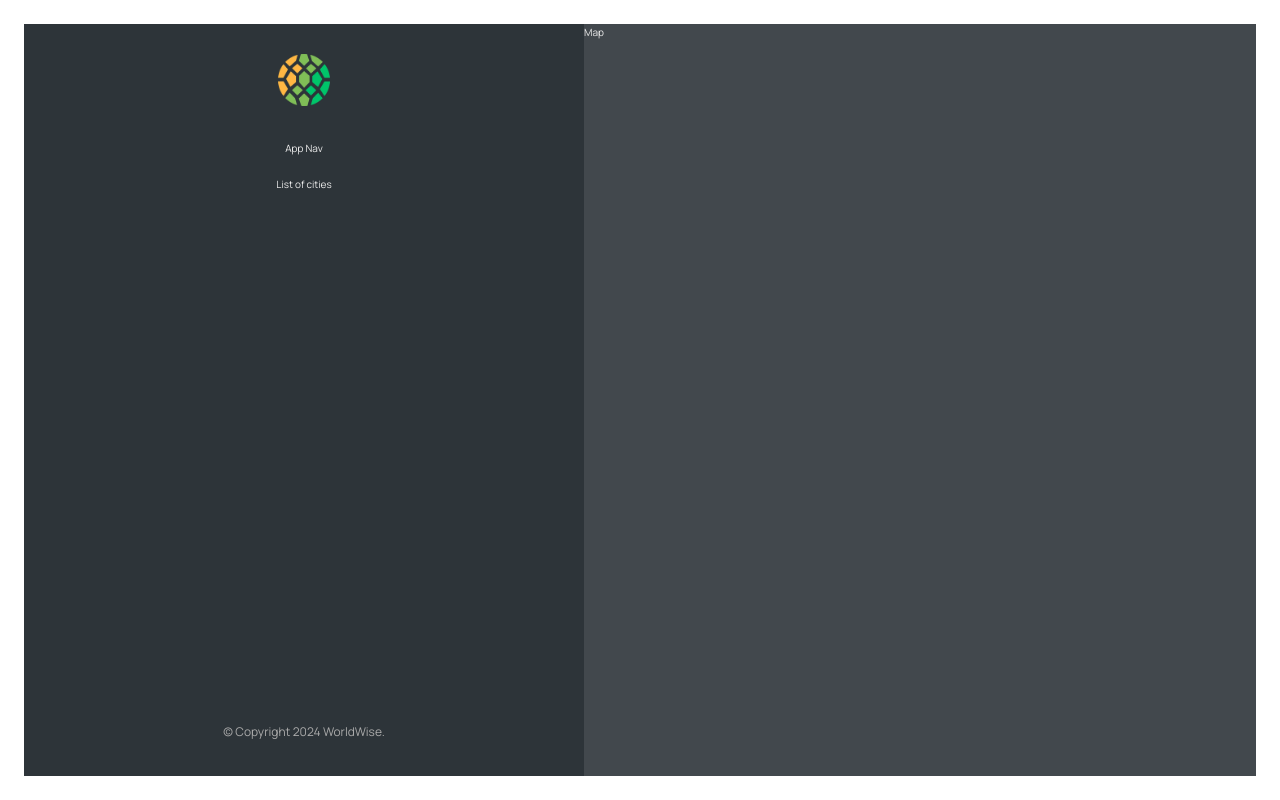
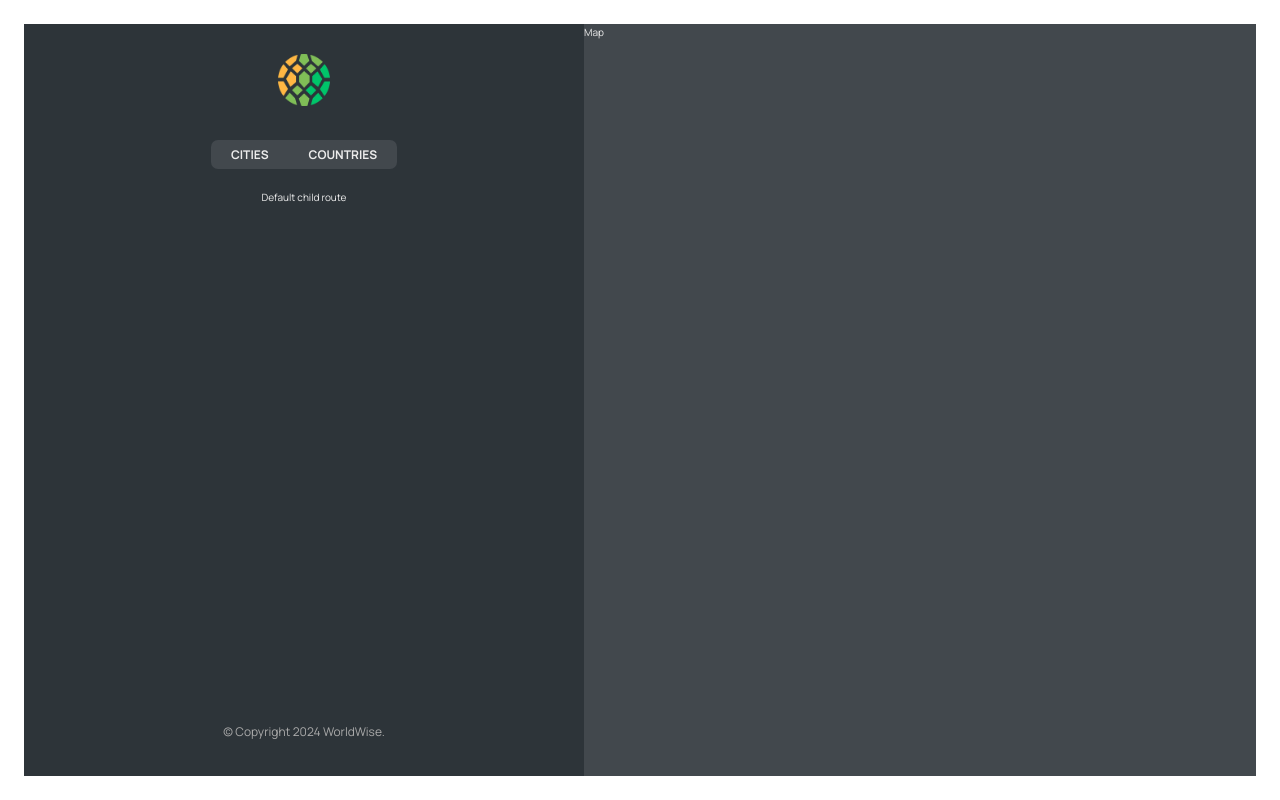
Before and after one commit to mohammed-manahi/worldwise, a React (Vite) app: page /app in a window 1280 px wide. Built offline with nearby package versions, Linux system fonts and the light colour scheme.

Commit message:
Implement nested routes for app route

```diff
--- a/src/App.jsx
+++ b/src/App.jsx
@@ -14,7 +14,13 @@
                 <Route path="/" element={<Home/>}/>
                 <Route path="product" element={<Product/>}/>
                 <Route path="pricing" element={<Pricing/>}/>
-                <Route path="app" element={<AppLayout/>}/>
+                <Route path="app" element={<AppLayout/>}>
+                    {/* Nested routes inside app path*/}
+                    <Route index element={<p>Default child route</p>}/>
+                    <Route path="cities" element={<p>List of Cities</p>}/>
+                    <Route path="countries" element={<p>Countries</p>}/>
+                    <Route path="form" element={<p>Form</p>}/>
+                </Route>
                 <Route path="login" element={<Login/>}/>
                 {/* Handle unmatched routes */}
                 <Route path="*" element={<PageNotFound/>}/>
--- a/src/components/AppNav.jsx
+++ b/src/components/AppNav.jsx
@@ -1,8 +1,16 @@
 import styles from "./AppNav.module.css"
+import {NavLink} from "react-router-dom";
 export default function AppNav(){
     return(
         <nav className={styles.nav}>
-            App Nav
+            <ul>
+                <li>
+                    <NavLink to="cities">Cities</NavLink>
+                </li>
+                <li>
+                    <NavLink to="countries">Countries</NavLink>
+                </li>
+            </ul>
         </nav>
     );
 }
--- a/src/components/Sidebar.jsx
+++ b/src/components/Sidebar.jsx
@@ -1,12 +1,16 @@
 import styles from "./Sidebar.module.css"
 import AppNav from "./AppNav.jsx";
 import Logo from "./Logo.jsx";
+import {Outlet} from "react-router-dom";
 export default function Sidebar(){
     return(
         <div className={styles.sidebar}>
             <Logo/>
             <AppNav/>
-            <p>List of cities</p>
+
+            {/* Invoke nested child routes */}
+            <Outlet/>
+
             <footer className={styles.footer}>
                 <p className={styles.copyright}>&copy; Copyright {new Date().getFullYear()} WorldWise.</p>
             </footer>
```
